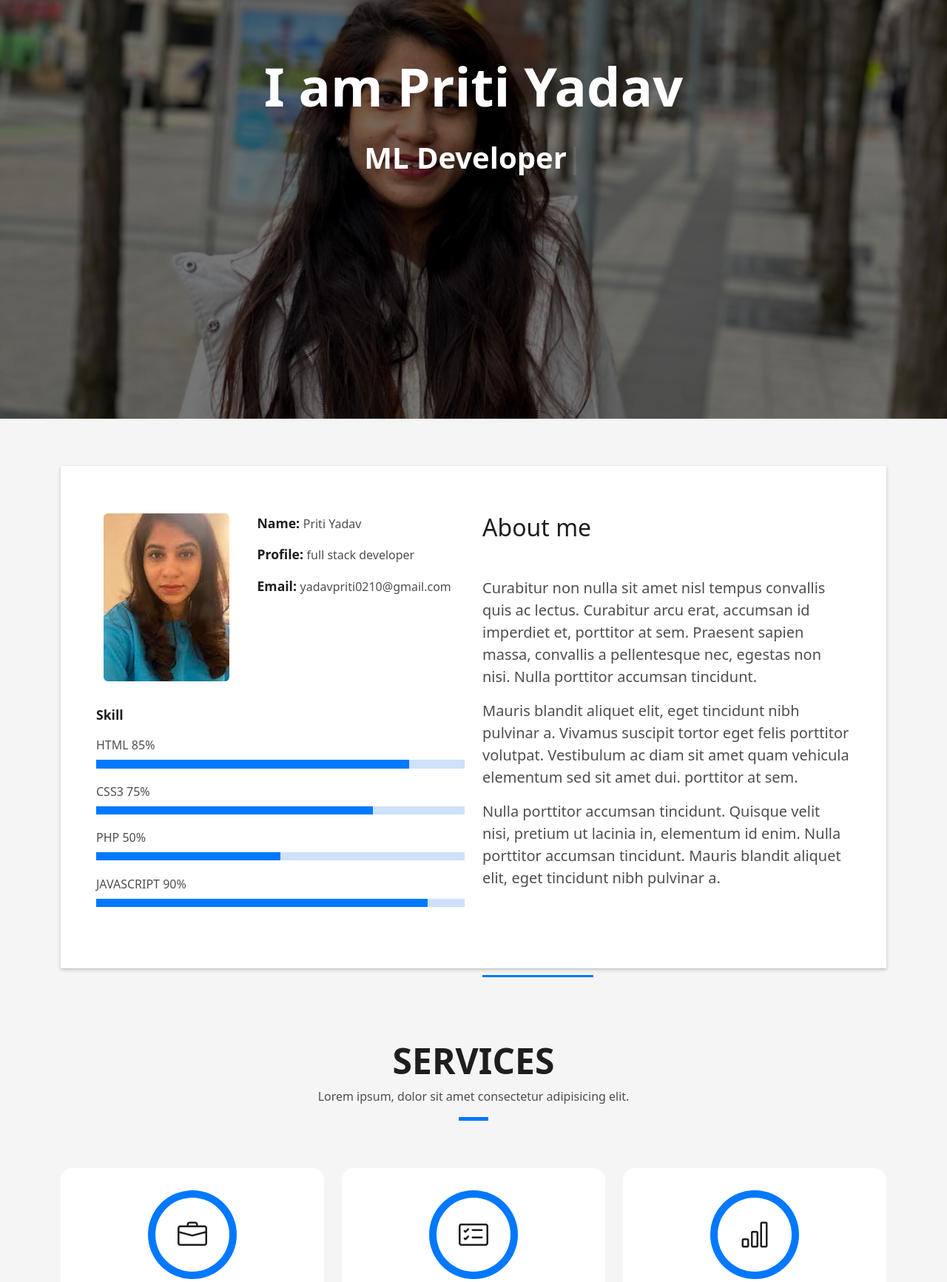
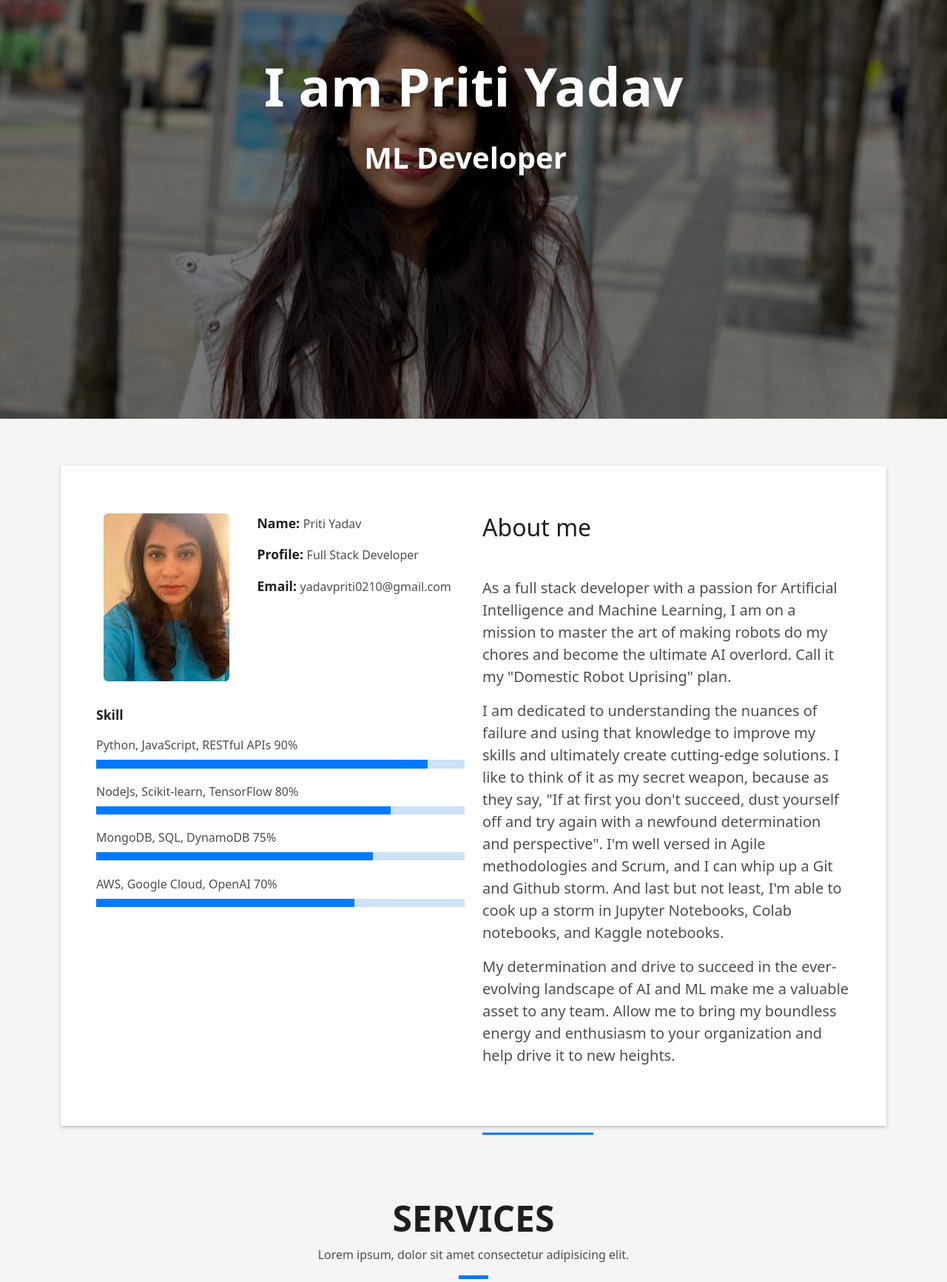
Before and after one commit to pritiyadav888/portfolioDjango, a Django app: page / in a window 1280 px wide. Shown: the part 234-1967 px from the top of the page at 74% size. Run offline with Django 4.2, Linux system fonts and the light colour scheme; some libraries are stand-ins or nearby versions.

Commit message:
CHANGED ABOUT ME

```diff
--- a/website/templates/index.html
+++ b/website/templates/index.html
@@ -103,28 +103,28 @@
                     <div class="col-sm-6 col-md-7">
                       <div class="about-info">
                         <p><span class="title-s">Name: </span> <span>Priti Yadav</span></p>
-                        <p><span class="title-s">Profile: </span> <span>full stack developer</span></p>
+                        <p><span class="title-s">Profile: </span> <span>Full Stack Developer</span></p>
                         <p><span class="title-s">Email: </span> <span>yadavpriti0210@gmail.com</span></p>
                       </div>
                     </div>
                   </div>
                   <div class="skill-mf">
                     <p class="title-s">Skill</p>
-                    <span>HTML</span> <span class="pull-right">85%</span>
+                    <span>Python, JavaScript, RESTful APIs</span> <span class="pull-right">90%</span>
                     <div class="progress">
-                      <div class="progress-bar" role="progressbar" style="width: 85%;" aria-valuenow="85" aria-valuemin="0" aria-valuemax="100"></div>
+                      <div class="progress-bar" role="progressbar" style="width: 90%;" aria-valuenow="85" aria-valuemin="0" aria-valuemax="100"></div>
                     </div>
-                    <span>CSS3</span> <span class="pull-right">75%</span>
+                    <span>NodeJs, Scikit-learn, TensorFlow</span> <span class="pull-right">80%</span>
                     <div class="progress">
-                      <div class="progress-bar" role="progressbar" style="width: 75%" aria-valuenow="75" aria-valuemin="0" aria-valuemax="100"></div>
+                      <div class="progress-bar" role="progressbar" style="width: 80%" aria-valuenow="75" aria-valuemin="0" aria-valuemax="100"></div>
                     </div>
-                    <span>PHP</span> <span class="pull-right">50%</span>
+                    <span>MongoDB, SQL, DynamoDB</span> <span class="pull-right">75%</span>
                     <div class="progress">
-                      <div class="progress-bar" role="progressbar" style="width: 50%" aria-valuenow="50" aria-valuemin="0" aria-valuemax="100"></div>
+                      <div class="progress-bar" role="progressbar" style="width: 75%" aria-valuenow="50" aria-valuemin="0" aria-valuemax="100"></div>
                     </div>
-                    <span>JAVASCRIPT</span> <span class="pull-right">90%</span>
+                    <span>AWS, Google Cloud, OpenAI</span> <span class="pull-right">70%</span>
                     <div class="progress">
-                      <div class="progress-bar" role="progressbar" style="width: 90%" aria-valuenow="90" aria-valuemin="0" aria-valuemax="100"></div>
+                      <div class="progress-bar" role="progressbar" style="width: 70%" aria-valuenow="90" aria-valuemin="0" aria-valuemax="100"></div>
                     </div>
                   </div>
                 </div>
@@ -136,20 +136,17 @@
                       </h5>
                     </div>
                     <p class="lead">
-                      Curabitur non nulla sit amet nisl tempus convallis quis ac lectus. Curabitur arcu erat, accumsan id
-                      imperdiet et, porttitor
-                      at sem. Praesent sapien massa, convallis a pellentesque nec, egestas non nisi. Nulla
-                      porttitor accumsan tincidunt.
+                      As a full stack developer with a passion for Artificial Intelligence and Machine Learning, I am on a mission to master the art of making robots do my chores and become the ultimate AI overlord.
+                      Call it my "Domestic Robot Uprising" plan.
                     </p>
                     <p class="lead">
-                      Mauris blandit aliquet elit, eget tincidunt nibh pulvinar a. Vivamus suscipit tortor eget felis
-                      porttitor volutpat. Vestibulum
-                      ac diam sit amet quam vehicula elementum sed sit amet dui. porttitor at sem.
+                      I am dedicated to understanding the nuances of failure and using that knowledge to improve my skills and ultimately create cutting-edge solutions.
+                      I like to think of it as my secret weapon, because as they say, "If at first you don't succeed, dust yourself off and try again with a newfound determination and perspective".
+                      I'm well versed in Agile methodologies and Scrum, and I can whip up a Git and Github storm. And last but not least, I'm able to cook up a storm in Jupyter Notebooks, Colab notebooks, and Kaggle notebooks.
                     </p>
                     <p class="lead">
-                      Nulla porttitor accumsan tincidunt. Quisque velit nisi, pretium ut lacinia in, elementum id enim.
-                      Nulla porttitor accumsan
-                      tincidunt. Mauris blandit aliquet elit, eget tincidunt nibh pulvinar a.
+                      My determination and drive to succeed in the ever-evolving landscape of AI and ML make me a valuable asset to any team.
+                      Allow me to bring my boundless energy and enthusiasm to your organization and help drive it to new heights.
                     </p>
                   </div>
                 </div>
@@ -333,9 +330,6 @@
               <h3 class="title-a">
                 Portfolio
               </h3>
-              <p class="subtitle-a">
-                Lorem ipsum, dolor sit amet consectetur adipisicing elit.
-              </p>
               <div class="line-mf"></div>
             </div>
           </div>
```
